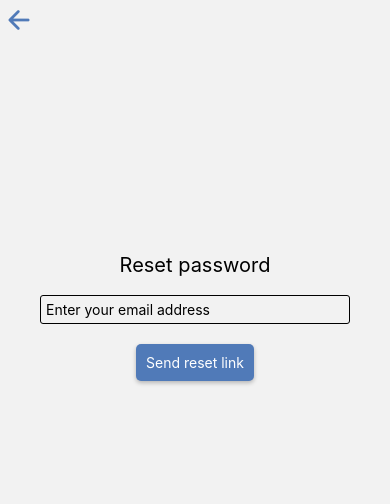
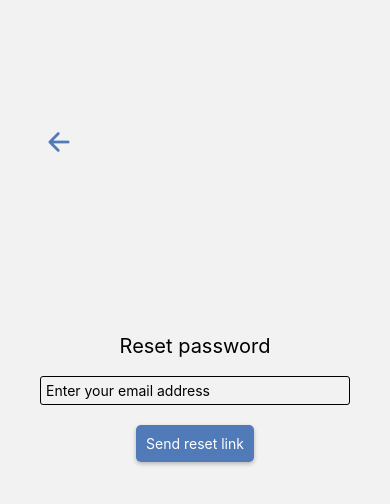
Before and after one commit to TeroKeranen/rakval, a React Native app: screen /resetpassword in a window 390 px wide. Shown: the top 504 px of the page. Built offline with nearby package versions, Linux system fonts and the light colour scheme; no server answers; what aws-amplify would draw is missing.

Commit message:
style reseRequest.js

```diff
--- a/src/screens/resetRequest.js
+++ b/src/screens/resetRequest.js
@@ -33,12 +33,16 @@ const ResetRequest = ({navigation}) => {
     return (
         <SafeAreaView style={{flex: 1}}>
 
+            <View style={styles.container}>
+                <View style={styles.box}>
+
                     <View style={styles.goBack}>
                         <TouchableOpacity onPress={() => navigation.goBack()}>
                             <Ionicons name="arrow-back" size={30} color="#507ab8" />
                         </TouchableOpacity>
                     </View>
-            <View style={styles.container}>
+
+                    <View>
                         <Text style={styles.title}>{t('resetRequest-title')}</Text>
                         <TextInput
                             placeholder={t('resetRequest-placeholder')}
@@ -52,7 +56,9 @@ const ResetRequest = ({navigation}) => {
                         <TouchableOpacity onPress={handleResetRequest} style={styles.button}>
                             <Text style={{ color: "white" }}>{t('resetRequest-button')}</Text>
                         </TouchableOpacity>
+                    </View>
 
+                </View>
             </View>
         </SafeAreaView>
     )
@@ -70,6 +76,11 @@ const styles = StyleSheet.create({
         fontSize: 20,
         textAlign: 'center',
         margin: 8
+      },
+      box: {
+
+        flex: 1,
+        justifyContent: 'space-around'
       },
     textinput: {
         marginVertical: 10,
```
Lines whose indentation alone changed are shown as unchanged.
